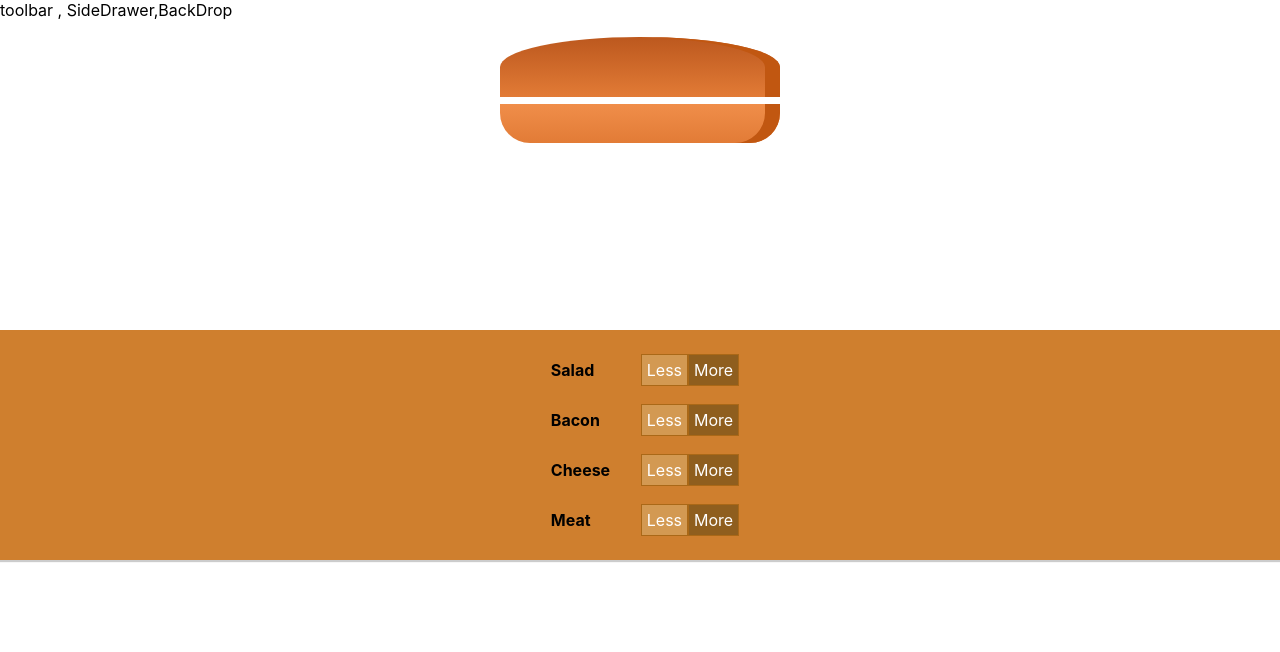
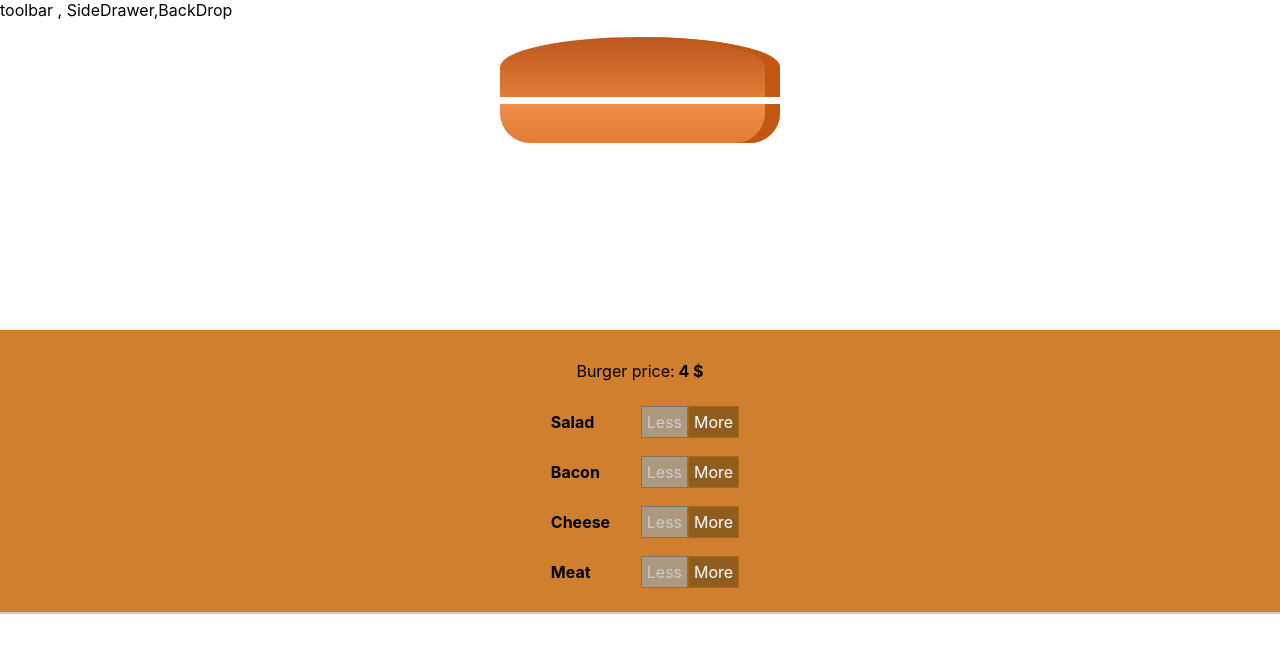
Before and after one commit to Abdelrahman-Abdallah/BurgerBuilder, a React (Create React App) app: page / in a window 1280 px wide. Shown: the top 652 px of the page. Built offline with nearby package versions, Linux system fonts and the light colour scheme.

Commit message:
show total price in burgerControl

```diff
--- a/src/components/Burger/BuildControls/BuildControl/BuildControl.js
+++ b/src/components/Burger/BuildControls/BuildControl/BuildControl.js
@@ -4,7 +4,11 @@
   return (
     <div className={classes.BuildControl}>
       <div className={classes.Label}>{props.label}</div>
-      <button className={classes.Less} onClick={props.remove}>
+      <button
+        className={classes.Less}
+        onClick={props.remove}
+        disabled={props.disabled}
+      >
         Less
       </button>
       <button className={classes.More} onClick={props.add}>
--- a/src/components/Burger/BuildControls/BuildControls.js
+++ b/src/components/Burger/BuildControls/BuildControls.js
@@ -10,6 +10,9 @@
 const BuildControls = (props) => {
   return (
     <div className={classes.BuildControls}>
+      <p>
+        Burger price:<strong> {props.price} $</strong>
+      </p>
       {controls.map((control) => {
         return (
           <BuildControl
@@ -18,6 +21,7 @@
             key={control.label}
             add={() => props.addIngredient(control.type)}
             remove={() => props.removeIngredient(control.type)}
+            disabled={props.disabled[control.type]}
           />
         );
       })}
--- a/src/containers/BurgerBuilder/BurgerBuilder.js
+++ b/src/containers/BurgerBuilder/BurgerBuilder.js
@@ -47,6 +47,10 @@
     });
   };
   render() {
+    const disabledInfo = { ...this.state.ingredients };
+    for (let key in disabledInfo) {
+      disabledInfo[key] = disabledInfo[key] <= 0;
+    }
     return (
       <Aux>
         <div>
@@ -56,6 +60,8 @@
           <BuildControls
             addIngredient={this.addIngredientHandler}
             removeIngredient={this.removeIngredientHandler}
+            disabled={disabledInfo}
+            price={this.state.price}
           />
         </div>
       </Aux>
```
